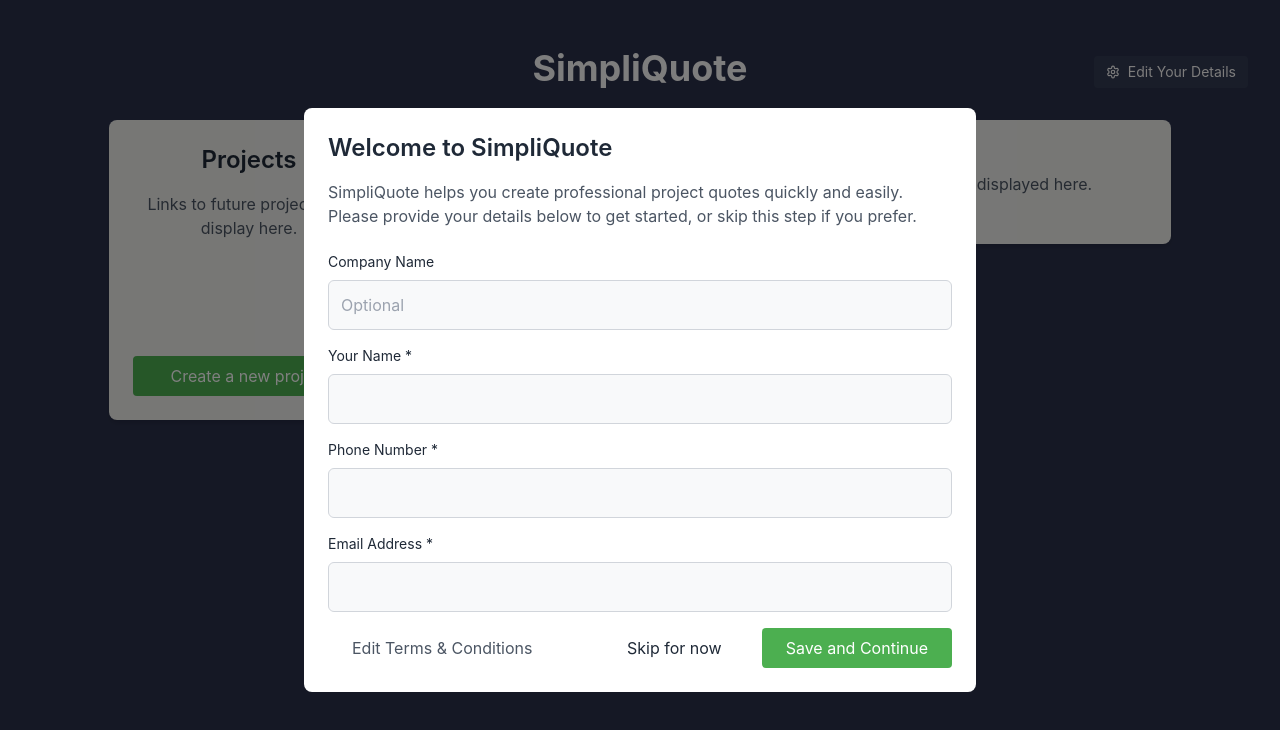
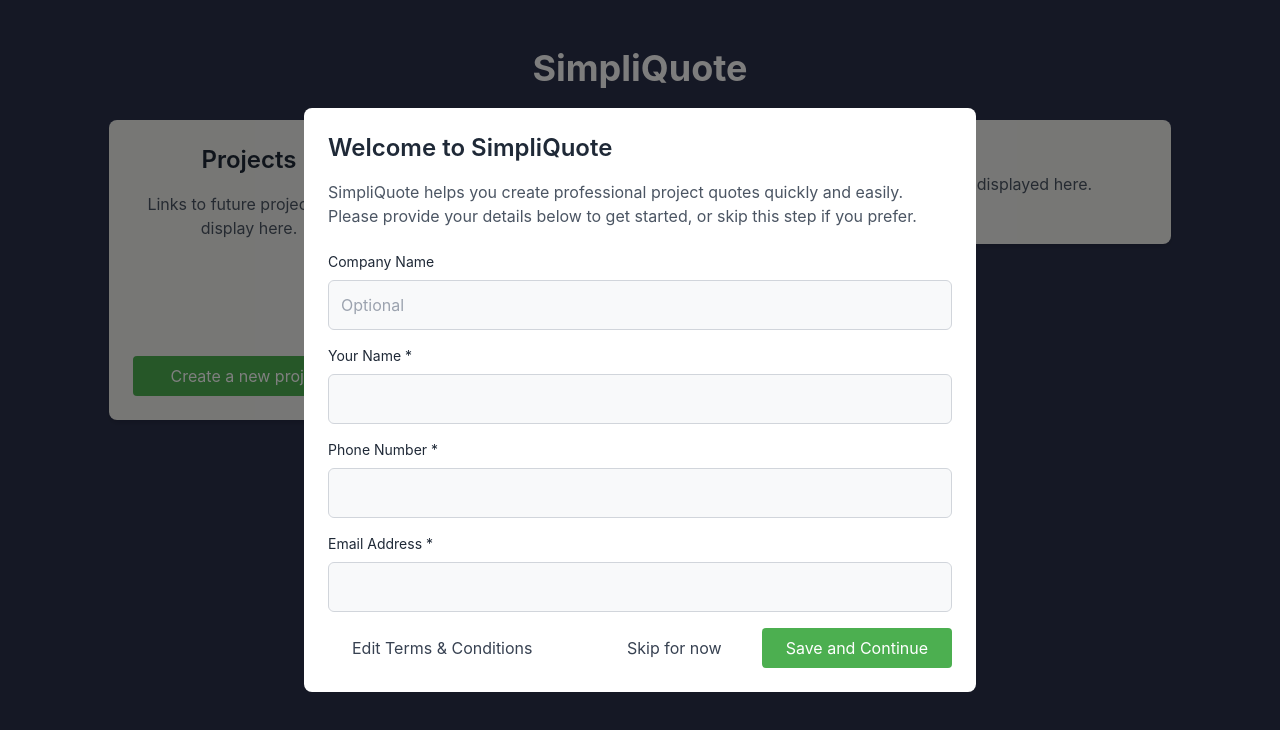
Before and after one commit to ChrisJLP/SimpliQuote, a React (Vite) app: page /#/ in a window 1280 px wide. Shown: the top 730 px of the page. Built offline with nearby package versions, Linux system fonts and the light colour scheme.

Commit message:
Fix mobile styling

```diff
--- a/src/components/Button.jsx
+++ b/src/components/Button.jsx
@@ -1,16 +1,22 @@
-// components/Button.jsx
+// src/components/Button.jsx
 const Button = ({
   children,
-  variant = "primary", // primary, secondary, outline
+  variant = "primary", // primary, secondary, outline, subtle
   onClick,
   type = "button",
   className = "",
 }) => {
-  const baseStyles = "px-6 py-2 rounded transition-colors duration-300";
+  const baseStyles =
+    "px-6 py-2 rounded transition-colors duration-300 focus:outline-none focus:ring-2 focus:ring-offset-2";
+
   const variantStyles = {
-    primary: "bg-[#4CAF50] text-white hover:bg-[#45A049]",
-    secondary: "bg-slate-600 text-white hover:bg-slate-700",
-    outline: "border hover:bg-gray-100",
+    primary: "bg-[#4CAF50] text-white hover:bg-[#45A049] focus:ring-[#4CAF50]",
+    secondary:
+      "bg-slate-600 text-white hover:bg-slate-700 focus:ring-slate-600",
+    outline:
+      "border border-gray-300 text-gray-700 hover:bg-gray-100 focus:ring-gray-300",
+    subtle:
+      "bg-transparent border border-transparent text-gray-700 hover:bg-gray-50 focus:ring-gray-200", // New subtle variant
   };
 
   return (
--- a/src/components/ProjectCard.jsx
+++ b/src/components/ProjectCard.jsx
@@ -5,7 +5,12 @@
 import Button from "./Button";
 import { generatePDF } from "../utils/pdfGenerator";
 
-const ProjectCard = ({ project, userDetails, onEditProject }) => {
+const ProjectCard = ({
+  project,
+  userDetails,
+  onEditProject,
+  onEditDetails,
+}) => {
   if (!project) {
     return (
       <div className="w-full max-w-[750px] mx-auto flex flex-col">
@@ -36,11 +41,12 @@
     <div className="w-full max-w-[750px] mx-auto flex flex-col">
       <div className="bg-[#EFEFEC] rounded-lg shadow-md flex flex-col max-h-[900px]">
         <div className="p-4 flex-1 overflow-y-auto">
-          {/* Pass the unique ID to QuotePreview */}
+          {/* Pass the unique ID and onEditDetails to QuotePreview */}
           <QuotePreview
             id={quotePreviewId} // Assign the unique ID
             projectData={project}
             userDetails={userDetails}
+            onEditDetails={onEditDetails} // Pass the handler
           />
         </div>
         <div className="sticky bottom-0 left-0 right-0 p-4 flex justify-end space-x-4 bg-[#EFEFEC]">
@@ -68,6 +74,7 @@
   project: PropTypes.object,
   userDetails: PropTypes.object,
   onEditProject: PropTypes.func.isRequired,
+  onEditDetails: PropTypes.func.isRequired, // Added prop type
 };
 
 ProjectCard.defaultProps = {
--- a/src/features/Project/QuotePreview.jsx
+++ b/src/features/Project/QuotePreview.jsx
@@ -1,16 +1,16 @@
-// components/QuotePreview.jsx
+// src/features/Project/QuotePreview.jsx
 import React from "react";
 import PropTypes from "prop-types";
 import { calculateTotalHours } from "../../utils/calculateCost";
+import Button from "../../components/Button"; // Ensure Button is imported
 
-const QuotePreview = ({ projectData, userDetails, id }) => {
+const QuotePreview = ({ projectData, userDetails, id, onEditDetails }) => {
   const currentDate = new Date().toLocaleDateString("en-GB", {
     day: "numeric",
     month: "long",
     year: "numeric",
   });
 
-  // Use the quote number passed down from projectData
   const quoteNumber = projectData.quoteNumber || "N/A";
 
   const formatCurrency = (amount) => {
@@ -22,12 +22,13 @@
 
   return (
     <div
-      id={id} // Added ID prop
-      className="bg-transparent w-full max-w-4xl mx-auto max-h-[70vh] overflow-y-auto"
+      id={id}
+      className="bg-transparent w-full max-w-4xl mx-auto max-h-[70vh] overflow-y-auto relative"
     >
       <div className="p-4 sm:p-8">
         {/* Header */}
-        <div className="space-y-6 sm:space-y-0 sm:flex sm:justify-between mb-8">
+        <div className="flex flex-row justify-between mb-8">
+          {/* Quote Details */}
           <div className="space-y-2">
             <h1 className="text-2xl font-bold text-gray-800">Quote</h1>
             <div className="space-y-1">
@@ -35,14 +36,29 @@
               <p className="text-gray-600">Quote #: {quoteNumber}</p>
             </div>
           </div>
+
+          {/* User Details */}
           {userDetails && (
-            <div className="text-left sm:text-right space-y-1 mt-4 sm:mt-0">
+            <div className="text-left sm:text-right space-y-1 flex flex-col items-end">
               <p className="font-bold">
                 {userDetails.companyName || "Company Name"}
               </p>
               <p>{userDetails.name || "Your Name"}</p>
               <p>{userDetails.email || "Email"}</p>
               <p>{userDetails.phoneNumber || "Phone"}</p>
+              {/* Edit Your Details Button */}
+              <div className="mt-2">
+                <a
+                  href="#"
+                  onClick={(e) => {
+                    e.preventDefault();
+                    onEditDetails();
+                  }}
+                  className="text-blue-500 hover:underline font-medium cursor-pointer no-pdf hidden lg:inline-block"
+                >
+                  Edit Details
+                </a>
+              </div>
             </div>
           )}
         </div>
@@ -234,15 +250,17 @@
       })
     ),
     totalCost: PropTypes.number.isRequired,
-    quoteNumber: PropTypes.string, // Ensure this property is recognized
+    quoteNumber: PropTypes.string,
   }).isRequired,
   userDetails: PropTypes.shape({
     companyName: PropTypes.string,
     name: PropTypes.string,
     email: PropTypes.string,
     phoneNumber: PropTypes.string,
+    terms: PropTypes.string,
   }),
-  id: PropTypes.string, // New prop for ID
+  id: PropTypes.string,
+  onEditDetails: PropTypes.func.isRequired, // Ensure this prop is required
 };
 
 export default QuotePreview;
--- a/src/pages/Homepage.jsx
+++ b/src/pages/Homepage.jsx
@@ -34,6 +34,7 @@
   };
 
   const handleEditDetails = () => {
+    console.log("Edit Details clicked"); // Debugging
     setShowEditModal(true);
   };
 
@@ -74,36 +75,13 @@
   return (
     <div className="flex flex-col min-h-screen bg-[#2b314b] p-4">
       {/* Header section with title and edit details */}
-      <div className="w-full relative mb-8">
-        <h1 className="mt-4 lg:mt-8 text-4xl font-bold text-[#FBFAFA] text-shadow-md text-center">
-          SimpliQuote
-        </h1>
-
-        <button
-          onClick={handleEditDetails}
-          className="hidden lg:flex items-center space-x-2 px-3 py-1.5
-            text-sm text-[#FBFAFA] hover:text-white
-            bg-slate-600/30 hover:bg-slate-600/50 rounded
-            transition-colors duration-200
-            absolute lg:mt-10 right-4 top-0"
-        >
-          <svg
-            xmlns="http://www.w3.org/2000/svg"
-            width="14"
-            height="14"
-            viewBox="0 0 24 24"
-            fill="none"
-            stroke="currentColor"
-            strokeWidth="2"
-            strokeLinecap="round"
-            strokeLinejoin="round"
-            className="inline-block"
-          >
-            <path d="M12.22 2h-.44a2 2 0 0 0-2 2v.18a2 2 0 0 1-1 1.73l-.43.25a2 2 0 0 1-2 0l-.15-.08a2 2 0 0 0-2.73.73l-.22.38a2 2 0 0 0 .73 2.73l.15.1a2 2 0 0 1 1 1.72v.51a2 2 0 0 1-1 1.74l-.15.09a2 2 0 0 0-.73 2.73l.22.38a2 2 0 0 0 2.73.73l.15-.08a2 2 0 0 1 2 0l.43.25a2 2 0 0 1 1 1.73V20a2 2 0 0 0 2 2h.44a2 2 0 0 0 2-2v-.18a2 2 0 0 1 1-1.73l.43-.25a2 2 0 0 1 2 0l.15.08a2 2 0 0 0 2.73-.73l.22-.39a2 2 0 0 0-.73-2.73l-.15-.08a2 2 0 0 1-1-1.74v-.5a2 2 0 0 1 1-1.74l.15-.09a2 2 0 0 0 .73-2.73l-.22-.38a2 2 0 0 0-2.73-.73l-.15.08a2 2 0 0 1-2 0l-.43-.25a2 2 0 0 1-1-1.73V4a2 2 0 0 0-2-2z" />
-            <circle cx="12" cy="12" r="3" />
-          </svg>
-          <span>Edit Your Details</span>
-        </button>
+      <div className="w-full mb-8">
+        {/* Wrapping header content in a container with max-width and centering */}
+        <div className="w-full max-w-[750px] mx-auto relative">
+          <h1 className="mt-4 lg:mt-8 text-4xl font-bold text-[#FBFAFA] text-shadow-md text-center">
+            SimpliQuote
+          </h1>
+        </div>
       </div>
 
       <div className="flex flex-col items-center space-y-4 lg:flex-row lg:items-start lg:justify-center lg:space-x-8 lg:space-y-0 w-full">
@@ -122,6 +100,7 @@
           project={projectToShow}
           userDetails={userDetails}
           onEditProject={handleEditProject}
+          onEditDetails={handleEditDetails} // Add this line
         />
       </div>
 
--- a/src/utils/pdfGenerator.js
+++ b/src/utils/pdfGenerator.js
@@ -21,6 +21,12 @@
     const clonedElement = originalElement.cloneNode(true);
     clonedElement.style.maxHeight = "none"; // Remove height constraints
     clonedElement.style.overflow = "visible"; // Ensure all content is visible
+
+    // **Hide all elements with the 'no-pdf' class within the cloned element**
+    const noPdfElements = clonedElement.querySelectorAll(".no-pdf");
+    noPdfElements.forEach((el) => {
+      el.style.display = "none";
+    });
 
     // Append the cloned element to the body (hidden)
     clonedElement.style.position = "absolute";
```
